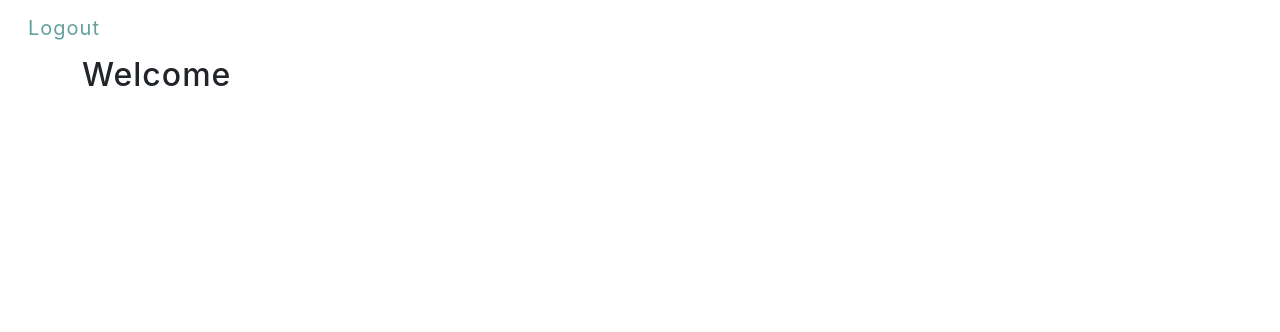
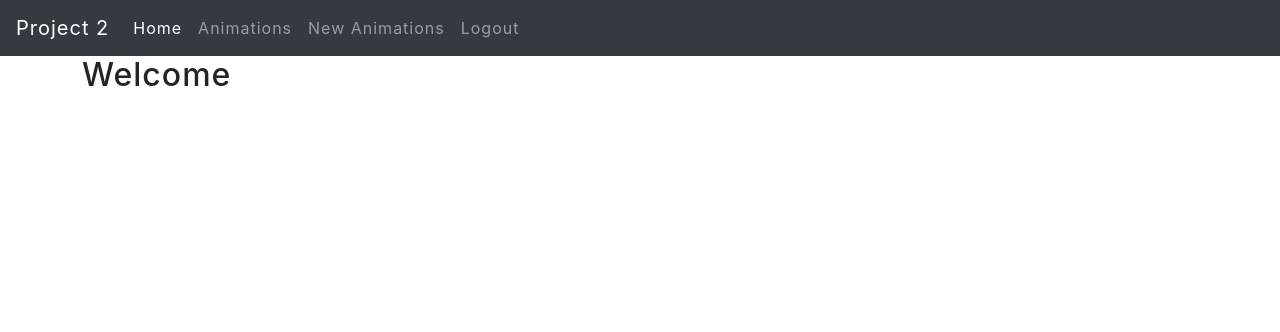
Before and after one commit to summer-mute/dynamical-lib, a website with bundled scripts: page public/members.html in a window 1280 px wide. Built offline with nearby package versions, Linux system fonts and the light colour scheme; no server answers.

Commit message:
navbar added

```diff
--- a/public/members.html
+++ b/public/members.html
@@ -5,20 +5,27 @@
   <title>Passport Authentication</title>
   <meta charset="UTF-8">
   <meta name="viewport" content="width=device-width, initial-scale=1">
-  <link rel="stylesheet" href="https://maxcdn.bootstrapcdn.com/bootstrap/4.0.0/css/bootstrap.min.css" integrity="sha384-Gn5384xqQ1aoWXA+058RXPxPg6fy4IWvTNh0E263XmFcJlSAwiGgFAW/dAiS6JXm" crossorigin="anonymous">
+  <link rel="stylesheet" href="https://maxcdn.bootstrapcdn.com/bootstrap/4.0.0/css/bootstrap.min.css"
+    integrity="sha384-Gn5384xqQ1aoWXA+058RXPxPg6fy4IWvTNh0E263XmFcJlSAwiGgFAW/dAiS6JXm" crossorigin="anonymous">
   <link href="stylesheets/style.css" rel="stylesheet">
 </head>
 
 <body>
-  <nav class="navbar navbar-default">
-  <div class="container-fluid">
-    <div class="navbar-header">
-      <a class="navbar-brand" href="/logout">
-        Logout
-      </a>
+  <nav class="navbar sticky-top navbar-expand-lg navbar-dark bg-dark">
+    <a class="navbar-brand" href="#">Project 2</a>
+    <button class="navbar-toggler" type="button" data-toggle="collapse" data-target="#navbarNavAltMarkup"
+      aria-controls="navbarNavAltMarkup" aria-expanded="false" aria-label="Toggle navigation">
+      <span class="navbar-toggler-icon"></span>
+    </button>
+    <div class="collapse navbar-collapse" id="navbarNavAltMarkup">
+      <div class="navbar-nav">
+        <a class="nav-link active" href="/">Home <span class="sr-only">(current)</span></a>
+        <a class="nav-link" href="/animation">Animations</a>
+        <a class="nav-link" href="/campgrounds/new">New Animations</a>
+        <a href="/logout" class="nav-link">Logout</a>
+      </div>
     </div>
-  </div>
-</nav>
+  </nav>
   <div class="container">
     <div class="row">
       <div class="col-md-6">
--- a/server.js
+++ b/server.js
@@ -23,8 +23,8 @@ require("./routes/html-routes.js")(app);
 require("./routes/api-routes.js")(app);
 
 // Syncing our database and logging a message to the user upon success
-db.sequelize.sync().then(function() {
-  app.listen(PORT, function() {
+db.sequelize.sync().then(function () {
+  app.listen(PORT, function () {
     console.log("==> 🌎  Listening on port %s. Visit http://localhost:%s/ in your browser.", PORT, PORT);
   });
 });
```
Also changed, not shown: routes/html-routes.js (+8 -4 lines), 1 other file.
